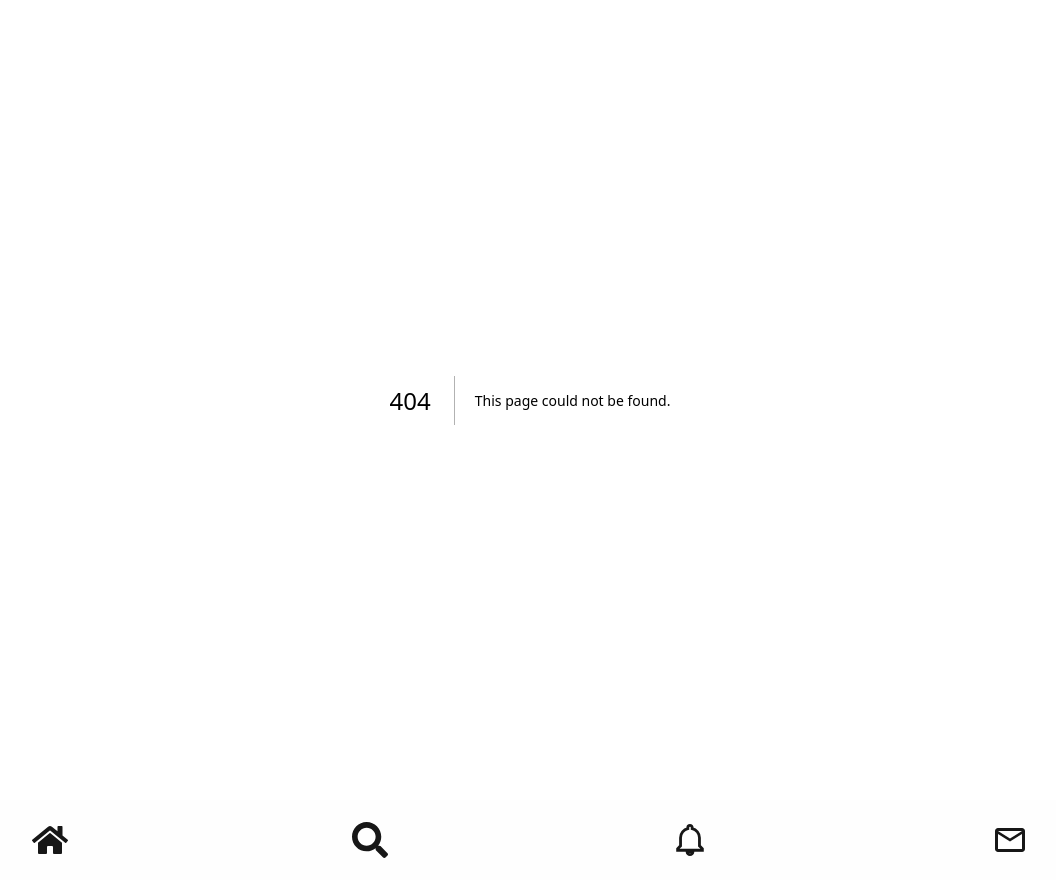
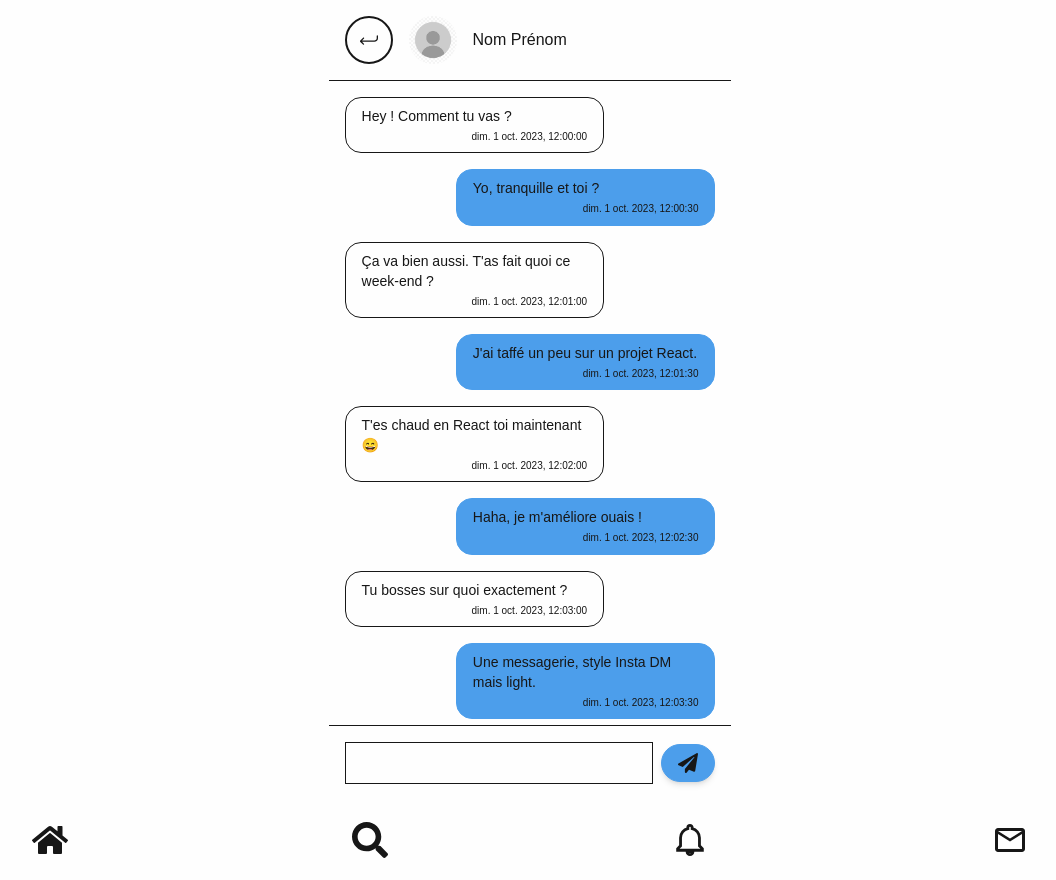
Before and after one commit to DAD-Equipe-2/breezy, a Next.js app in the folder frontend/breezy/: page /message/1 in a window 1280 px wide. Before the commit this address had no page. Shown: the whole page, without its empty margins (110-1166 px from the left). Built offline with nearby package versions, Linux system fonts and the light colour scheme.

Commit message:
Page des messages privés

```diff
--- /dev/null
+++ b/frontend/breezy/src/app/message/[username]/page.js
@@ -0,0 +1,89 @@
+import React from "react";
+import Input from "@/components/input";
+import Button from "@/components/button";
+import Return from "@/components/return";
+import { FaPaperPlane } from "react-icons/fa";
+
+const messages = [
+  { id: 1, sender: "friend", content: "Hey ! Comment tu vas ?", date: "2023-10-01T12:00:00Z" },
+  { id: 2, sender: "me", content: "Yo, tranquille et toi ?", date: "2023-10-01T12:00:30Z" },
+  { id: 3, sender: "friend", content: "Ça va bien aussi. T'as fait quoi ce week-end ?", date: "2023-10-01T12:01:00Z" },
+  { id: 4, sender: "me", content: "J'ai taffé un peu sur un projet React.", date: "2023-10-01T12:01:30Z" },
+  { id: 5, sender: "friend", content: "T'es chaud en React toi maintenant 😄", date: "2023-10-01T12:02:00Z" },
+  { id: 6, sender: "me", content: "Haha, je m'améliore ouais !", date: "2023-10-01T12:02:30Z" },
+  { id: 7, sender: "friend", content: "Tu bosses sur quoi exactement ?", date: "2023-10-01T12:03:00Z" },
+  { id: 8, sender: "me", content: "Une messagerie, style Insta DM mais light.", date: "2023-10-01T12:03:30Z" },
+  { id: 9, sender: "friend", content: "Trop stylé. Tu utilises Tailwind ?", date: "2023-10-01T12:04:00Z" },
+  { id: 10, sender: "me", content: "Évidemment, j’fais tout avec Tailwind maintenant.", date: "2023-10-01T12:04:30Z" },
+  { id: 11, sender: "friend", content: "Je devrais m’y mettre aussi...", date: "2023-10-01T12:05:00Z" },
+  { id: 12, sender: "me", content: "Fonce, tu vas plus jamais vouloir faire du CSS normal.", date: "2023-10-01T12:05:30Z" },
+  { id: 13, sender: "friend", content: "T'as un tuto ou une ref à me conseiller ?", date: "2023-10-01T12:06:00Z" },
+  { id: 14, sender: "me", content: "Ouais, je t’envoie une playlist YouTube après.", date: "2023-10-01T12:06:30Z" },
+  { id: 15, sender: "friend", content: "Merci bg 🙏", date: "2023-10-01T12:07:00Z" },
+  { id: 16, sender: "me", content: "Avec plaisir 😎", date: "2023-10-01T12:07:30Z" },
+  { id: 17, sender: "friend", content: "T’as prévu quoi ce soir ?", date: "2023-10-01T12:08:00Z" },
+  { id: 18, sender: "me", content: "Ptit skate avec mon frère puis chill.", date: "2023-10-01T12:08:30Z" },
+  { id: 19, sender: "friend", content: "Grave cool, profitez bien 🙌", date: "2023-10-01T12:09:00Z" },
+  { id: 20, sender: "me", content: "Merci bro !", date: "2023-10-01T12:09:30Z" },
+];
+
+messages.sort((a, b) => new Date(a.date) - new Date(b.date));
+
+export default function PrivateMessagesPage() {
+  return (
+    <div className="flex flex-col h-screen bg-background text-foreground">
+      {/* Header */}
+      <div className="flex items-center gap-4 p-4 border-b border-muted">
+        <Return />
+        <img
+          src="/profil_picture.jpg"
+          alt="Profile Picture"
+          className="w-12 h-12 rounded-full"
+        />
+        <div className="font-medium">Nom Prénom</div>
+      </div>
+
+      {/* Messages - zone scrollable */}
+      <div className="flex-1 min-h-0 overflow-y-auto p-4 space-y-4">
+        {messages.map((msg) => {
+          const msgDate = new Date(msg.date).toLocaleString("fr-FR", {
+            weekday: "short",
+            year: "numeric",
+            month: "short",
+            day: "numeric",
+            hour: "2-digit",
+            minute: "2-digit",
+            second: "2-digit",
+          });
+
+          return (
+            <div
+              key={msg.id}
+              className={`flex flex-col max-w-[70%] px-4 py-2 rounded-2xl border text-sm ${
+                msg.sender === "me"
+                  ? "bg-primary text-primary-foreground self-end ml-auto border-primary"
+                  : "bg-muted text-foreground self-start border-muted-foreground"
+              }`}
+            >
+              <div>{msg.content}</div>
+              <div className="text-[10px] text-muted-foreground mt-1 text-right">{msgDate}</div>
+            </div>
+          );
+        })}
+      </div>
+
+      {/* Footer - input + send */}
+      <div className="p-4 border-t border-muted flex items-center gap-2">
+        <Input placeholder="Écris un message..." className="flex-1" />
+        <Button
+          icon={<FaPaperPlane className="w-5 h-5" />}
+          color="bg-primary"
+          textcolor="text-primary-foreground"
+          bordercolor="border-primary"
+          paddingX="px-4"
+          textFondSize="text-sm"
+        />
+      </div>
+    </div>
+  );
+}
```
